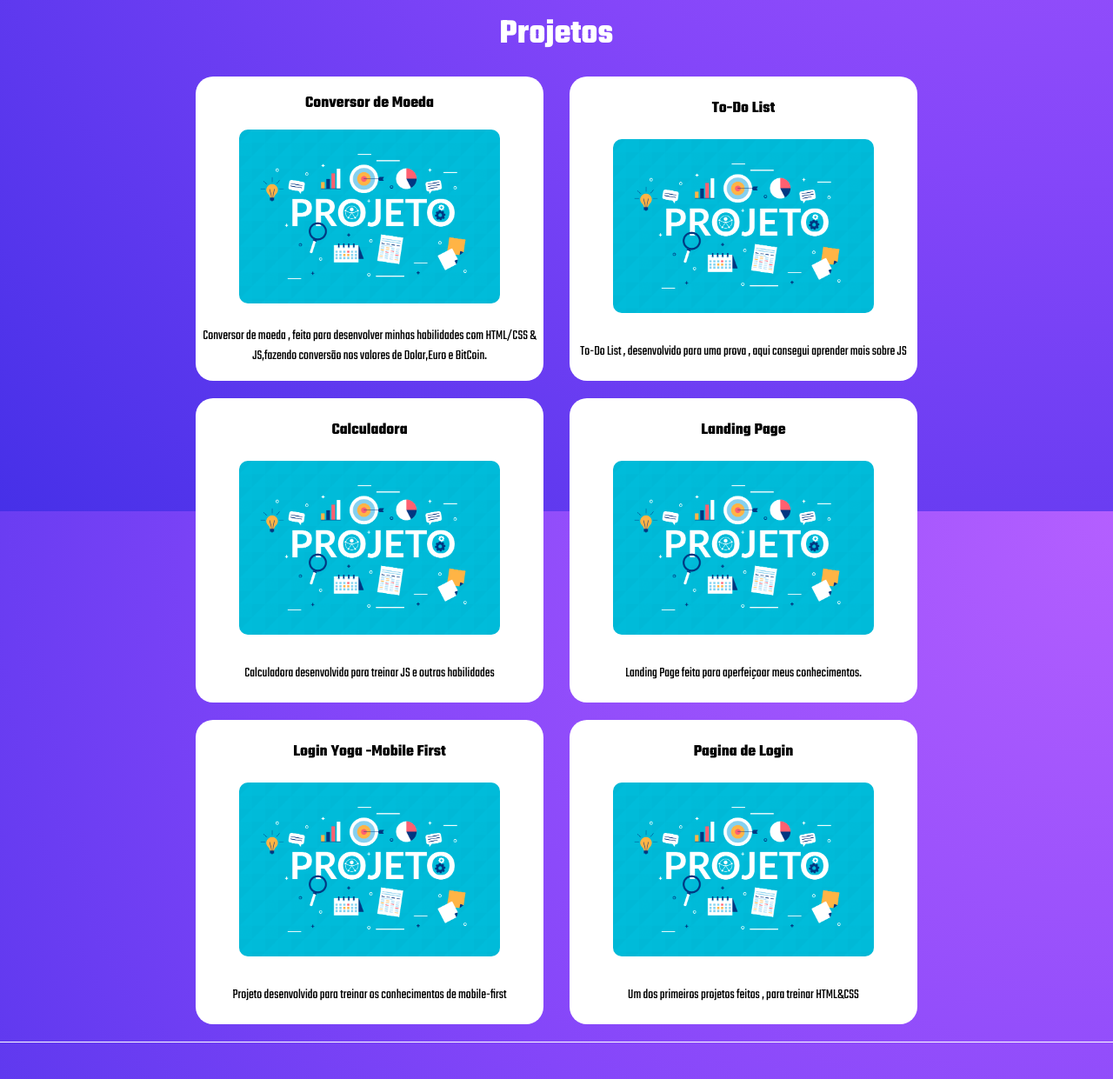
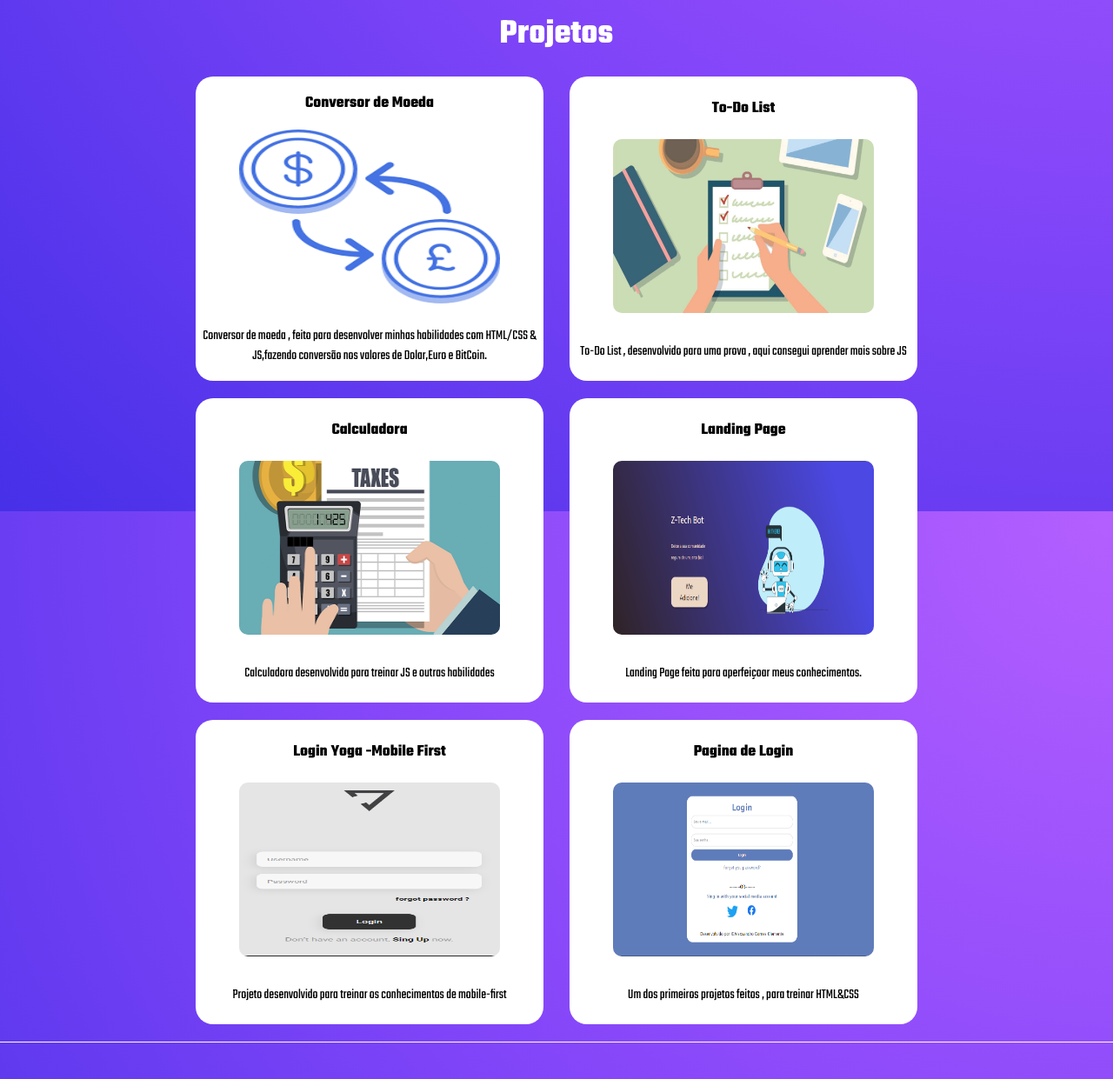
Before and after one commit to AlexsandroGomesClemente/AlexsandroRepositorio, a plain HTML site: page index.html in a window 1280 px wide. Shown: the part 692-1933 px from the top of the page at 87% size. Drawn offline with Linux system fonts and the light colour scheme.

Commit message:
Fotos dos Projetos

```diff
--- a/index.html
+++ b/index.html
@@ -69,7 +69,7 @@
                 <div class="card">
                     <h3>Conversor de Moeda</h3>
                     <a href="https://alexsandrogomesclemente.github.io/ConvertCoin/" target="_blank">
-                        <img src="./Assets/Img/projeto.png" alt="projeto">
+                        <img src="./Assets/Img/conversordemoeda.png" alt="projeto">
                     </a>
                     <p>Conversor de moeda , feito para desenvolver minhas habilidades com HTML/CSS & JS,fazendo conversão nos valores de Dolar,Euro e BitCoin.</p>
                 </div>
@@ -77,7 +77,7 @@
                 <div class="card">
                     <h3>To-Do List</h3>
                     <a href="https://alexsandrogomesclemente.github.io/To-Do-List/" target="_blank">
-                        <img src="./Assets/Img/projeto.png" alt="projeto">
+                        <img src="./Assets/Img/to-do-list.jpeg" alt="projeto">
                     </a>
                     <p>To-Do List , desenvolvido para uma prova , aqui consegui aprender mais sobre JS</p>
                 </div>
@@ -85,7 +85,7 @@
                 <div class="card">
                     <h3>Calculadora</h3>
                     <a href="https://alexsandrogomesclemente.github.io/Calculadora/" target="_blank">
-                        <img src="./Assets/Img/projeto.png" alt="projeto">
+                        <img src="./Assets/Img/Calculadora 123.png" alt="projeto">
                     </a>
                     <p>Calculadora desenvolvida para treinar JS e outras habilidades</p>
                 </div>
@@ -93,7 +93,7 @@
                 <div class="card">
                     <h3>Landing Page</h3>
                     <a href="https://alexsandrogomesclemente.github.io/Primeira-Landing-Page/" target="_blank">
-                        <img src="./Assets/Img/projeto.png" alt="projeto">
+                        <img src="./Assets/Img/landing page.png" alt="projeto">
                     </a>
                     <p>Landing Page feita para aperfeiçoar meus conhecimentos.</p>
                 </div>
@@ -101,14 +101,14 @@
                 <div class="card">
                     <h3>Login Yoga -Mobile First</h3>
                     <a href="https://alexsandrogomesclemente.github.io/ProjetoYoga/" target="_blank">
-                        <img src="./Assets/Img/projeto.png" alt="projeto">
+                        <img src="./Assets/Img/Project Yoga.png" alt="projeto">
                     </a>
                     <p>Projeto desenvolvido para treinar os conhecimentos de mobile-first</p>
                 </div>
                 <div class="card">
                     <h3>Pagina de Login</h3>
                     <a href="https://alexsandrogomesclemente.github.io/Treino-HTML-CSS-JS/" target="_blank">
-                        <img src="./Assets/Img/projeto.png" alt="projeto">
+                        <img src="./Assets/Img/Login Page.png" alt="projeto">
                     </a>
                     <p>Um dos primeiros projetos feitos , para treinar HTML&CSS</p>
                 </div>
```
Also changed, not shown: Assets/Img/Calculadora 123.png (added), Assets/Img/Login Page.png (added), Assets/Img/Project Yoga.png (added), Assets/Img/calculadora.jpg (added), Assets/Img/calculadora.png (added), Assets/Img/conversordemoeda.png (added), Assets/Img/landing page.png (added), Assets/Img/to-do-list.jpeg (added).
